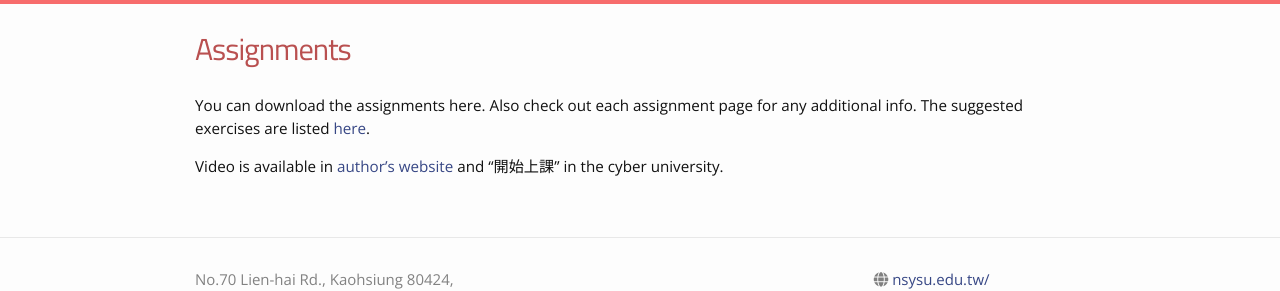
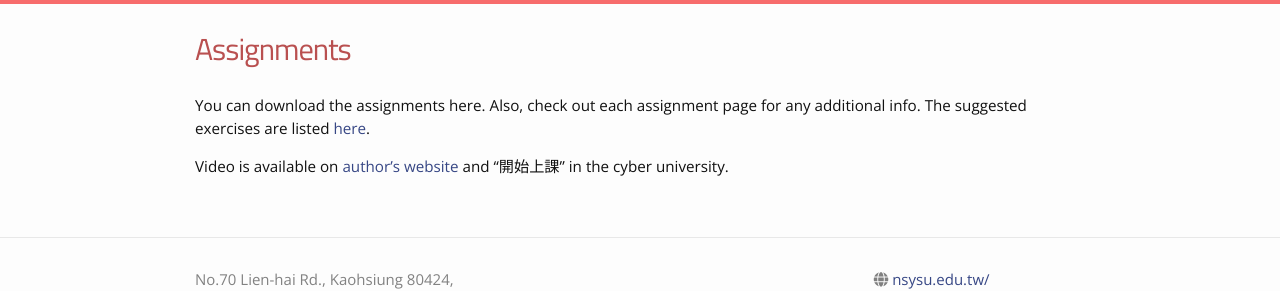
Before and after one commit to phonchi/nsysu-calculus1-2024, a Jekyll site: the page built from assignments.md, in a window 1280 px wide. Shown: the part 142-433 px from the top of the page. Built offline with Jekyll 4.4.1, drawn with Linux system fonts in a browser that asks for light colours; nearby versions of some CDN libraries.

```diff
--- a/assignments.md
+++ b/assignments.md
@@ -3,7 +3,7 @@ layout: assignments
 title: Assignments
 permalink: /assignments/
 ---
-You can download the assignments here. Also check out each assignment page for any additional info.
-The suggested exercises are listed [here](/nsysu-EE1003A/_images/suggested_exercise.jpeg).
+You can download the assignments here. Also, check out each assignment page for any additional info.
+The suggested exercises are listed [here](/nsysu-calculus1/static_files/presentations/suggested.pdf).
 
-Video is available in [author's website](https://www.calcview.com/calculus-11e/2/4/#CVV_TJMGisLYmco) and "開始上課" in the cyber university.
+Video is available on [author's website](https://www.calcview.com/calculus-11e/2/4/#CVV_TJMGisLYmco) and "開始上課" in the cyber university.
```
